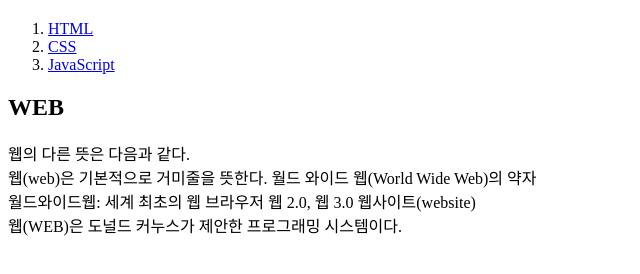
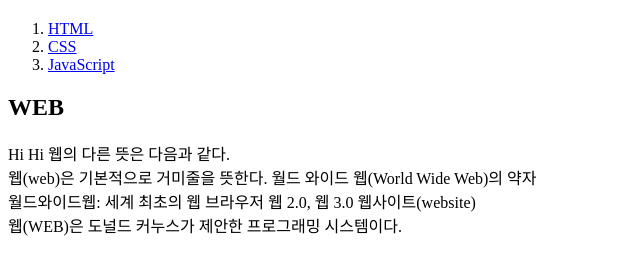
Before and after one commit to HyeYeonEeeYa/My-first-web-site, a plain HTML site: page index.html in a window 1280 px wide. Shown: the part 60-334 px from the top of the page, without its empty margins (0-640 px from the left). Drawn offline with Linux system fonts and the light colour scheme.

Commit message:
인덱스 수정

```diff
--- a/index.html
+++ b/index.html
@@ -16,7 +16,7 @@
 
 
 <h2>WEB</h2>
-
+Hi Hi
 웹의 다른 뜻은 다음과 같다.<br>
 웹(web)은 기본적으로 거미줄을 뜻한다. 월드 와이드 웹(World Wide Web)의 약자<br>
 월드와이드웹: 세계 최초의 웹 브라우저 웹 2.0, 웹 3.0 웹사이트(website)<br>
```
